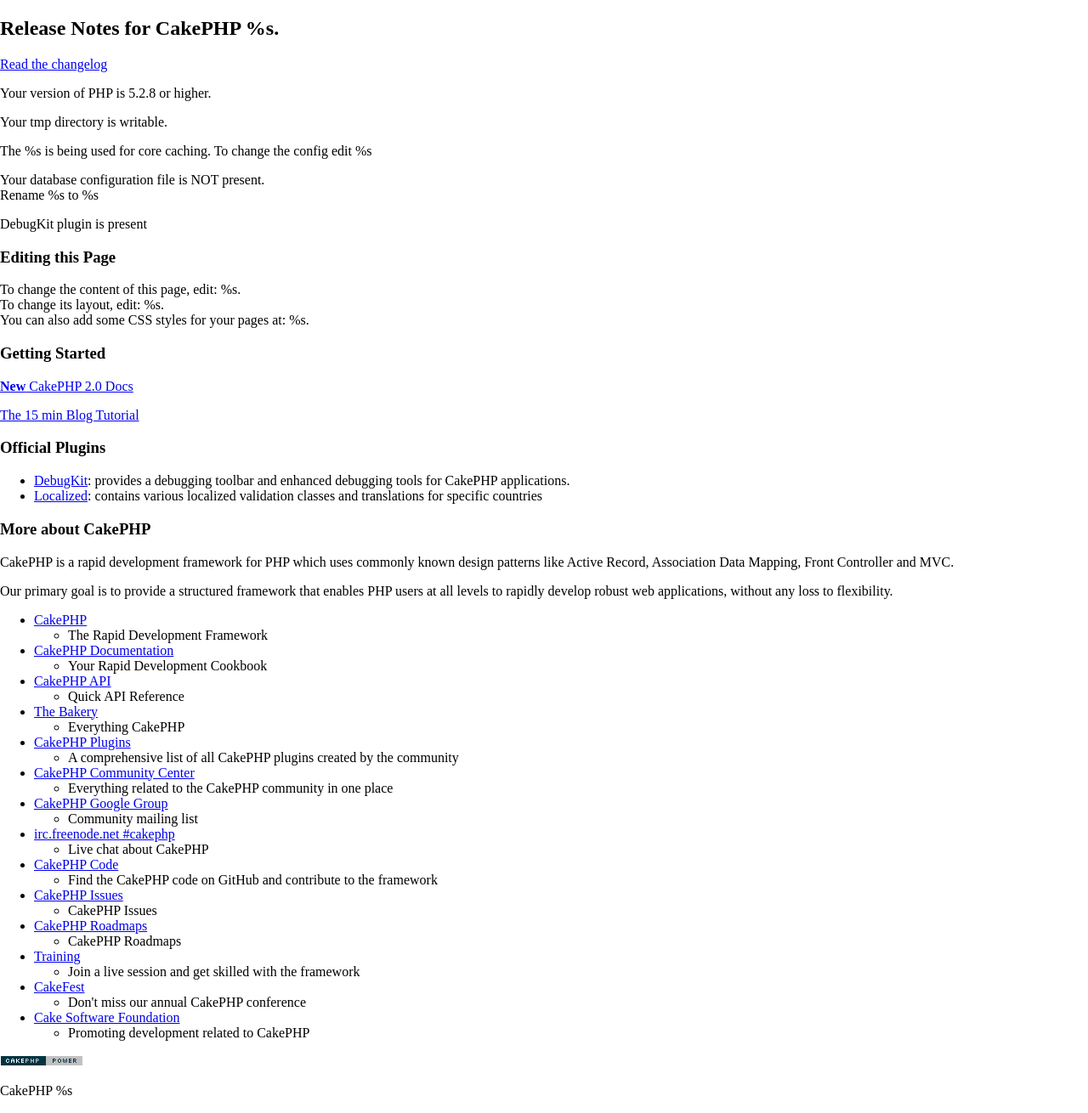
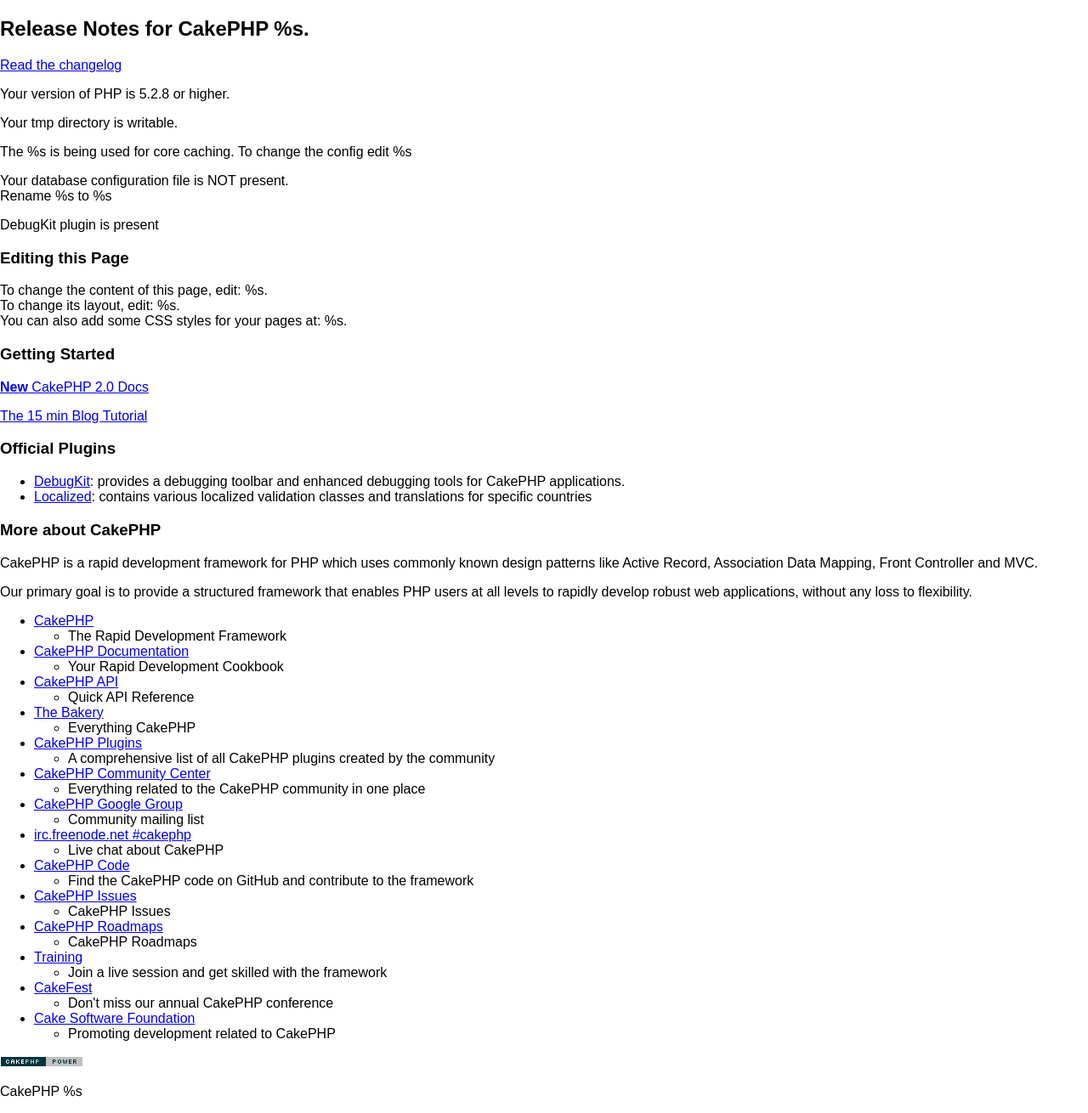
Before and after one commit to adrian-zumbler/ideal-clock-system, a CakePHP app: the page made by app/View/Pages/home.ctp in a window 1280 px wide. Shown: the part 134-1444 px from the top of the page at 85% size. Before the commit the page ends 1423 px from the top, so only its background shows below. Run offline with PHP 8.4 and a stand-in for CakePHP, Linux system fonts and the light colour scheme; the template is opened without the code that fills it, so the values that code supplies are empty; some libraries are stand-ins or nearby versions.

Commit message:
Agregada la fuente roboto de google fonts

```diff
--- a/app/View/Layouts/default.ctp
+++ b/app/View/Layouts/default.ctp
@@ -20,6 +20,7 @@ $cakeVersion = __d('cake_dev', 'CakePHP %s', Configure::version())
 <!DOCTYPE html>
 <html>
 <head>
+	<link href='http://fonts.googleapis.com/css?family=Roboto' rel='stylesheet' type='text/css'>
 	<?php echo $this->Html->charset(); ?>
 	<title>
 		<?php echo $cakeDescription ?>:
--- a/app/webroot/css/main.css
+++ b/app/webroot/css/main.css
@@ -1 +1 @@
-body{margin:0}.Header{background:#fafafa;margin:0;}.Header-imageContainer{margin:0}.Header-image{width:280px;height:130px}
+body{margin:0;font-family:'Robot',sans-serif}.Header{background:#fafafa;margin:0;}.Header-imageContainer{margin:0}.Header-image{width:280px;height:130px}
--- a/app/webroot/stylus/main.styl
+++ b/app/webroot/stylus/main.styl
@@ -2,6 +2,7 @@ low_grey = hsl(0,0,98)
 
 body
 	margin 0
+	font-family 'Robot', sans-serif
 
 .Header
 	background low_grey
```
